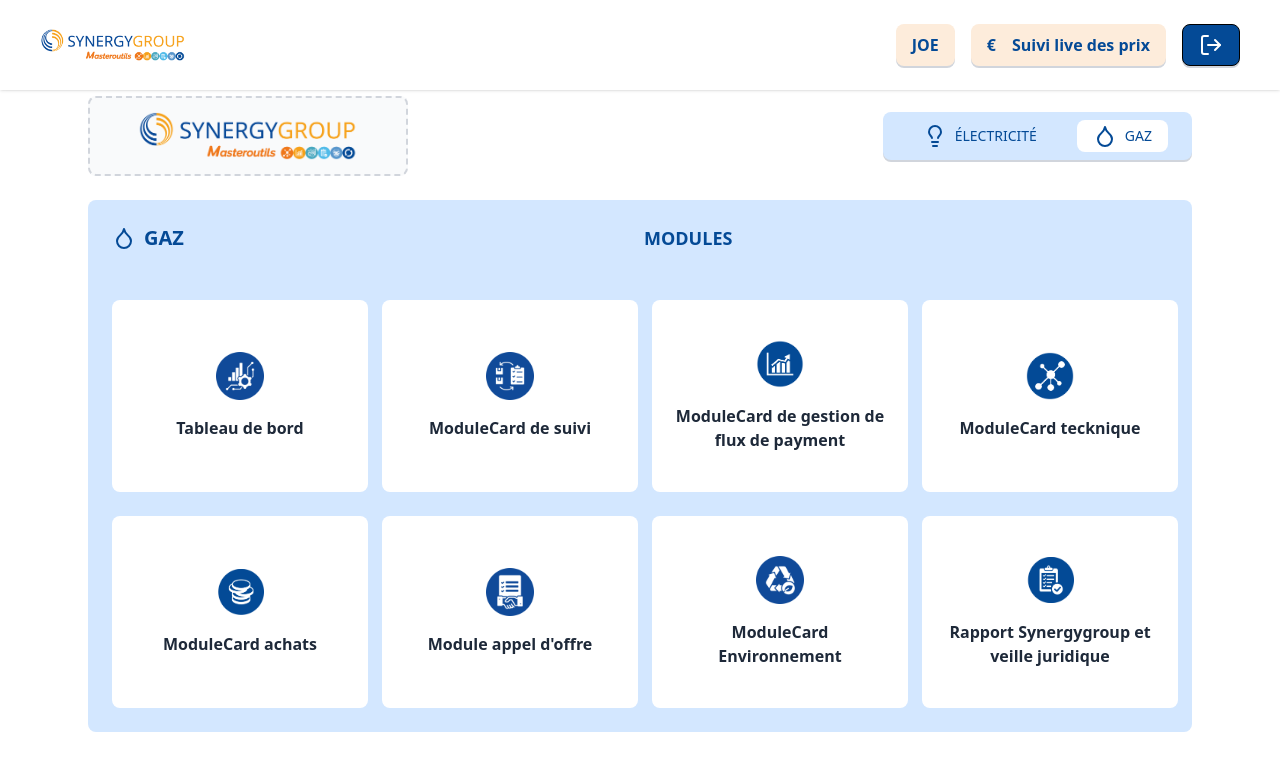
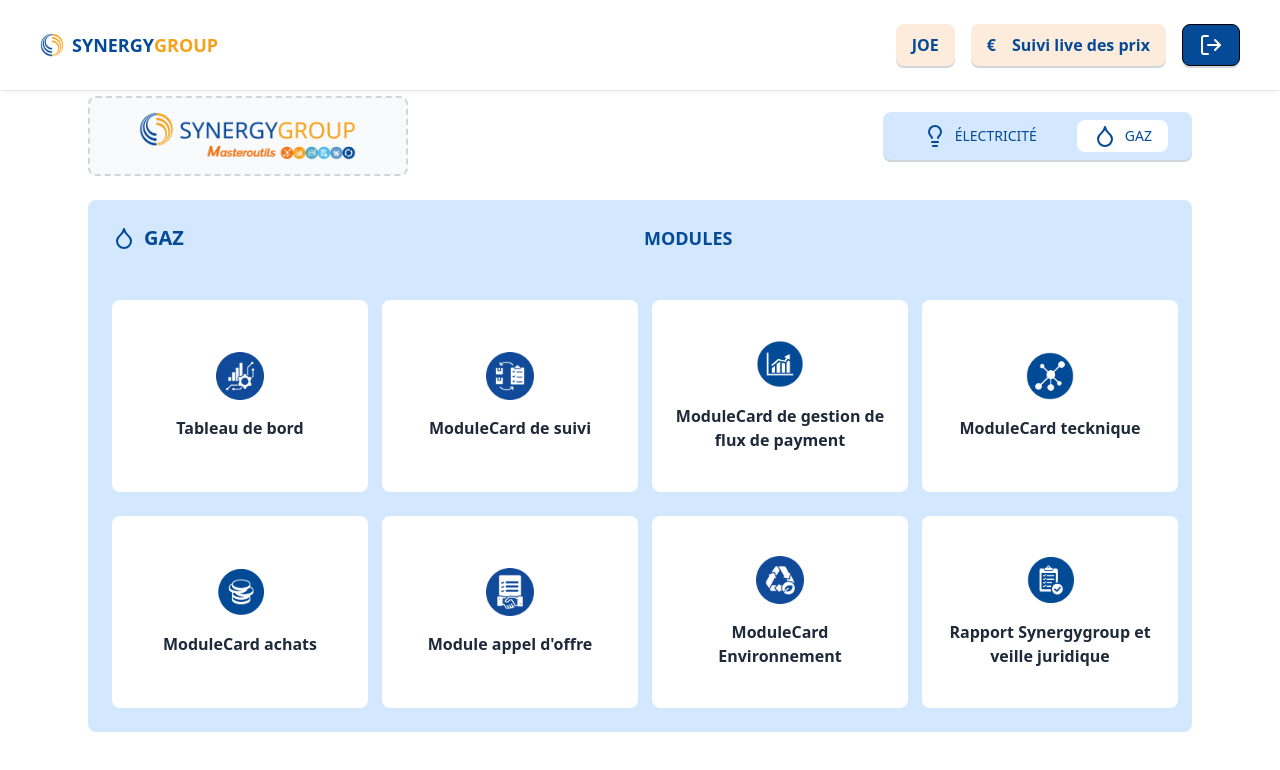
Before and after one commit to Hevitriniavo/masteroutils-web, a Vue app: page /admin in a window 1280 px wide. Shown: the top 770 px of the page. Built offline with nearby package versions, Linux system fonts and the light colour scheme.

Commit message:
refactor: improve header layout and button styling

```diff
--- a/src/components/layouts/AdminLayout.vue
+++ b/src/components/layouts/AdminLayout.vue
@@ -1,11 +1,19 @@
 <template>
   <div>
     <nav class="fixed bg-white top-0 left-0 right-0  shadow z-50 flex justify-between items-center px-10 py-6">
-         <img
-           :src="logo"
-           alt="Logo"
-           class="h-8 w-auto"
-         />
+      <div class="flex items-center space-x-2">
+        <img
+          :src="logo"
+          alt="Synergy Group Logo"
+          class="h-6 w-auto"
+        />
+        <div class="flex flex-row uppercase  text-lg font-semibold">
+          <span class="text-dark-blue-text ">synergy</span>
+          <span class="text-[#f6a11b]">group</span>
+        </div>
+      </div>
+
+
 
       <div class="flex justify-center space-x-4">
         <the-button btn-class="bg-header-menu-bg text-dark-blue-text shadow-custom-card rounded-lg">
@@ -32,5 +40,5 @@
 <script setup>
 import TheButton from '@/components/ui/TheButton.vue'
 import { LogOut } from 'lucide-vue-next'
-import logo from  '@/assets/images/logo/Logo Synergy.png'
+import logo from  '@/assets/images/icones/logo_seul_synergygroup_color.png'
 </script>
```
